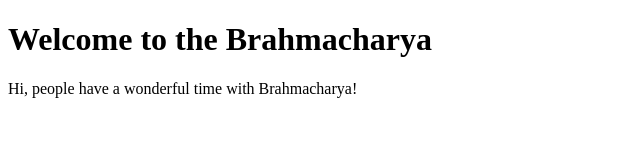
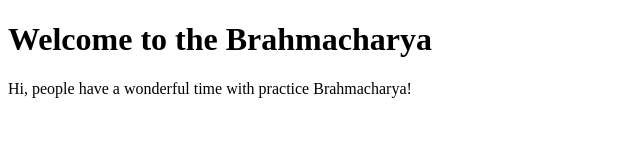
Before and after one commit to suneelkumarreddy-k/Brahmacharya, a plain HTML site: page index.html in a window 1280 px wide. Shown: the full height of the page, 0-640 px from the left. Drawn offline with Linux system fonts and the light colour scheme.

Commit message:
Update index.html

```diff
--- a/index.html
+++ b/index.html
@@ -3,7 +3,7 @@
 <body>
 
 <h1>Welcome to the Brahmacharya</h1>
-<p>Hi, people have a wonderful time with Brahmacharya! </p>
+<p>Hi, people have a wonderful time with practice Brahmacharya! </p>
 
 </body>
 </html>
```
